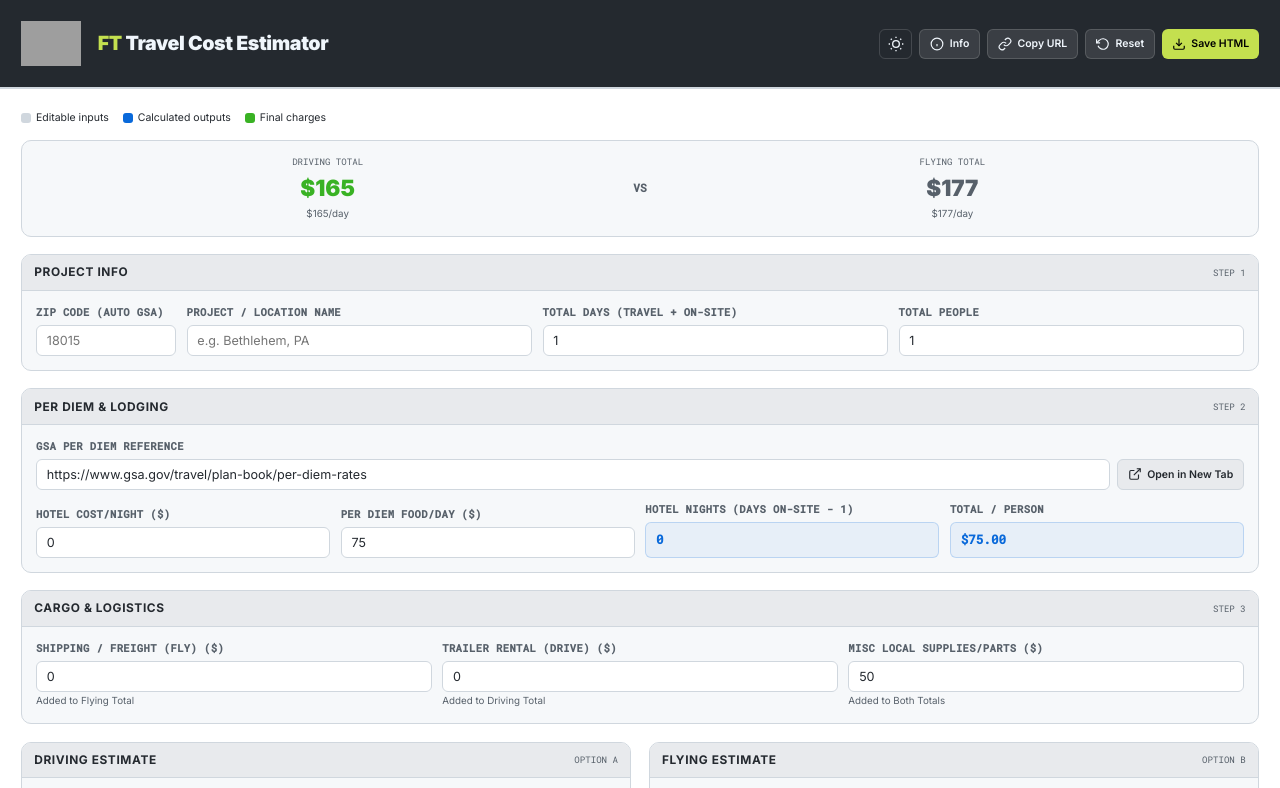
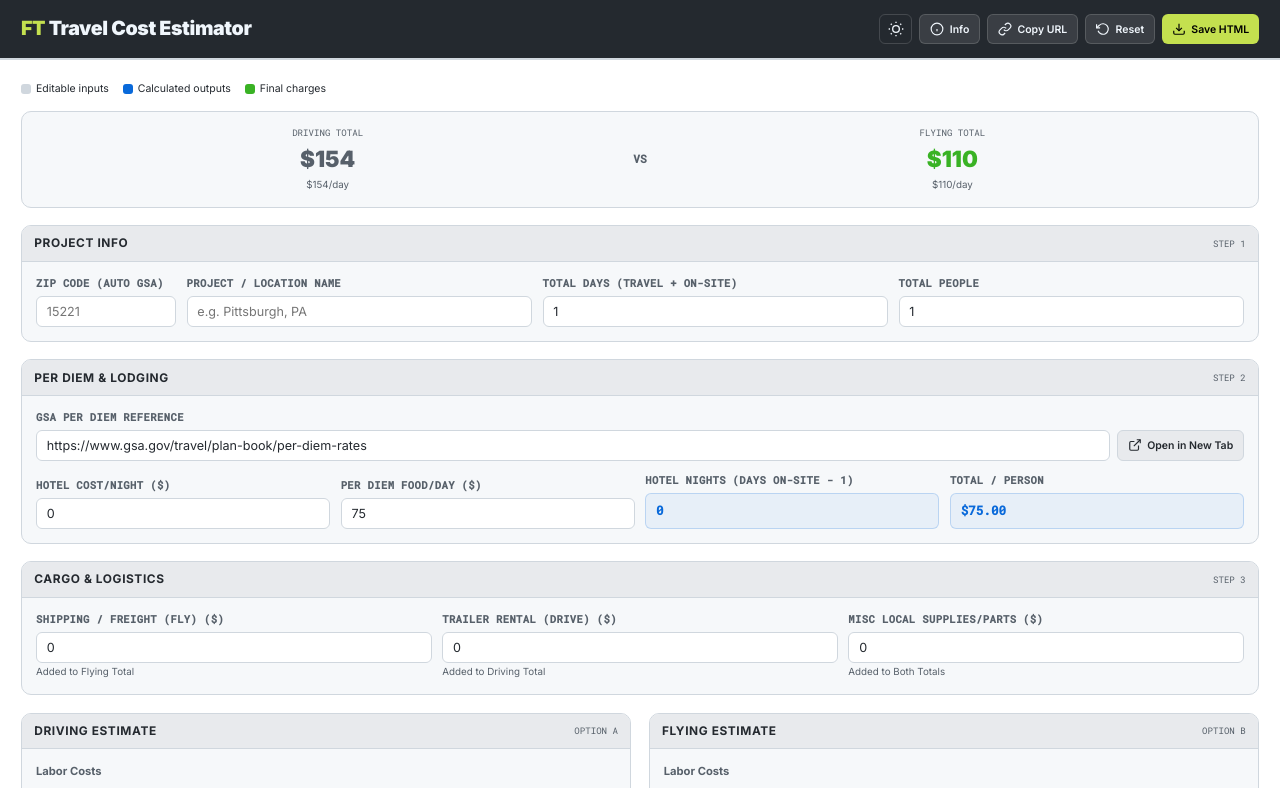
Before and after one commit to bcecilpgh/travelcaculator, a plain HTML site: page index.html in a window 1280 px wide. Shown: the top 788 px of the page. Drawn offline with Linux system fonts and the light colour scheme; grey boxes are pictures that could not be loaded.

Commit message:
Refactor input fields and default values
Updated various input fields and default values for travel cost estimation.

```diff
--- a/index.html
+++ b/index.html
@@ -4,7 +4,6 @@
 <meta charset="UTF-8">
 <meta name="viewport" content="width=device-width, initial-scale=1.0">
 <title>FT Travel Cost Estimator</title>
-<link rel="icon" href="https://drive.google.com/uc?export=view&id=11SmY-1HZLhCNt4c5DUXU62pgfEmykDEr" type="image/x-icon">
 <link href="https://fonts.googleapis.com/css2?family=Inter:wght@400;500;600;700;900&family=Roboto+Mono:wght@400;500&display=swap" rel="stylesheet">
 <style>
 *,*::before,*::after{box-sizing:border-box;margin:0;padding:0}
@@ -39,10 +38,7 @@
 html{font-size:14px;background:var(--bg);color:var(--text);transition:background .2s,color .2s}
 body{font-family:var(--font-head);line-height:1.5;min-height:100vh;padding:0}
 
-/* Expanded Header Styles */
-.header{background:var(--header-bg);border-bottom:1px solid var(--border);padding:1.5rem 1.5rem;display:flex;align-items:center;justify-content:space-between;flex-wrap:wrap;gap:.75rem;color:#f0f6fc}
-.brand-container{display:flex;align-items:center;gap:1.2rem;}
-.brand-logo{max-height:45px;width:auto;display:block;}
+.header{background:var(--header-bg);border-bottom:1px solid var(--border);padding:1rem 1.5rem;display:flex;align-items:center;justify-content:space-between;flex-wrap:wrap;gap:.75rem;color:#f0f6fc}
 .header h1{font-weight:900;font-size:1.4rem;letter-spacing:-.02em}
 .header h1 span{color:var(--green)}
 .header-actions{display:flex;gap:.5rem;flex-wrap:wrap}
@@ -169,11 +165,7 @@ body{font-family:var(--font-head);line-height:1.5;min-height:100vh;padding:0}
 <body>
 
 <div class="header">
-  <div class="brand-container">
-    <img src="https://drive.google.com/uc?export=view&id=1BusrW6m5nE-aUxBgNhlIX-4JSadT5Eo-" alt="Fresh Tech Logo" class="brand-logo">
-    <h1><span>FT</span> Travel Cost Estimator</h1>
-  </div>
-
+  <h1><span>FT</span> Travel Cost Estimator</h1>
   <div class="header-actions">
     <button class="theme-toggle" onclick="toggleTheme()" id="themeBtn" title="Toggle light/dark mode"><svg id="themeIcon" viewBox="0 0 24 24" fill="none" stroke="currentColor" stroke-width="2"><path d="M21 12.79A9 9 0 1111.21 3 7 7 0 0021 12.79z"/></svg></button>
     <button class="btn btn-secondary btn-small" onclick="toggleInfo()" id="infoBtn" title="How this works"><svg width="14" height="14" viewBox="0 0 24 24" fill="none" stroke="currentColor" stroke-width="2"><circle cx="12" cy="12" r="10"/><line x1="12" y1="16" x2="12" y2="12"/><line x1="12" y1="8" x2="12.01" y2="8"/></svg> Info</button>
@@ -235,9 +227,9 @@ body{font-family:var(--font-head);line-height:1.5;min-height:100vh;padding:0}
       <div class="field-inline">
         <div class="field" style="max-width: 140px;">
             <label>Zip Code (Auto GSA)</label>
-            <input type="text" id="zipCode" class="input-yellow" placeholder="18015" maxlength="5" oninput="if(this.value.length===5) fetchGSARates(this.value); recalc();">
+            <input type="text" id="zipCode" class="input-yellow" placeholder="15221" maxlength="5" oninput="if(this.value.length===5) fetchGSARates(this.value); recalc();">
         </div>
-        <div class="field"><label>Project / Location Name</label><input type="text" id="projectName" class="input-yellow" placeholder="e.g. Bethlehem, PA" oninput="recalc()"></div>
+        <div class="field"><label>Project / Location Name</label><input type="text" id="projectName" class="input-yellow" placeholder="e.g. Pittsburgh, PA" oninput="recalc()"></div>
         <div class="field"><label>Total Days (Travel + On-Site)</label><input type="number" id="daysOnSite" class="input-yellow" value="1" min="1" step="1" oninput="recalc()"></div>
         <div class="field"><label>Total People</label><input type="number" id="totalPeople" class="input-yellow" value="1" min="1" step="1" oninput="recalc()"></div>
       </div>
@@ -263,7 +255,7 @@ body{font-family:var(--font-head);line-height:1.5;min-height:100vh;padding:0}
       <div class="field-inline">
         <div class="field"><label>Shipping / Freight (Fly) ($)</label><input type="number" id="freightCost" class="input-yellow" value="0" min="0" step="1" oninput="recalc()"><div class="hint">Added to Flying Total</div></div>
         <div class="field"><label>Trailer Rental (Drive) ($)</label><input type="number" id="trailerCost" class="input-yellow" value="0" min="0" step="1" oninput="recalc()"><div class="hint">Added to Driving Total</div></div>
-        <div class="field"><label>Misc Local Supplies/Parts ($)</label><input type="number" id="miscSupplies" class="input-yellow" value="50" min="0" step="1" oninput="recalc()"><div class="hint">Added to Both Totals</div></div>
+        <div class="field"><label>Misc Local Supplies/Parts ($)</label><input type="number" id="miscSupplies" class="input-yellow" value="0" min="0" step="1" oninput="recalc()"><div class="hint">Added to Both Totals</div></div>
       </div>
     </div>
   </div>
@@ -318,11 +310,11 @@ body{font-family:var(--font-head);line-height:1.5;min-height:100vh;padding:0}
           <div class="field"><label>Dist. to Dinner</label><input type="number" id="milesDinner" class="input-yellow" value="0" min="0" oninput="recalc()"></div>
         </div>
         <div class="field-inline" style="margin-top:.75rem">
-          <div class="field"><label>Mileage Rate ($/mi)</label><input type="number" id="mileageRate" class="input-yellow" value="0.725" step="0.005" oninput="recalc()"></div>
+          <div class="field"><label>Mileage Rate ($/mi)</label><input type="number" id="mileageRate" class="input-yellow" value="0.73" step="0.01" oninput="recalc()"></div>
           <div class="field"><label>Total Vehicles</label><input type="number" id="totalVehicles" class="input-yellow" value="1" min="1" step="1" oninput="recalc()"></div>
         </div>
         <div class="field-inline" style="margin-top:.75rem">
-          <div class="field"><label>Truck Roll Fee / Veh ($)</label><input type="number" id="truckRollFee" class="input-yellow" value="25" min="0" oninput="recalc()"><div class="hint">Flat Wear & Tear Fee</div></div>
+          <div class="field"><label>Truck Roll Fee / Veh ($)</label><input type="number" id="truckRollFee" class="input-yellow" value="65" min="0" oninput="recalc()"><div class="hint">Flat Wear & Tear Fee</div></div>
           <div class="field"><label>Total Vehicle Costs</label><div class="output" id="totalVehicleCost">$0.00</div></div>
         </div>
 
@@ -380,7 +372,7 @@ body{font-family:var(--font-head);line-height:1.5;min-height:100vh;padding:0}
           <div class="field"><label>Rental SUV/Van/Uber ($/Day)</label><input type="number" id="rentalVehicleCost" class="input-yellow" value="0" min="0" step="1" oninput="recalc()"></div>
         </div>
         <div class="field-inline" style="margin-top:.75rem">
-          <div class="field"><label>Airport Parking / Person ($)</label><input type="number" id="airportParking" class="input-yellow" value="36" min="0" step="1" oninput="recalc()"></div>
+          <div class="field"><label>Airport Parking / Person ($)</label><input type="number" id="airportParking" class="input-yellow" value="25" min="0" step="1" oninput="recalc()"></div>
           <div class="field"><label>Baggage / Misc ($)</label><input type="number" id="baggageFees" class="input-yellow" value="0" min="0" step="1" oninput="recalc()"></div>
           <div class="field"><label>Total Air Costs</label><div class="output" id="totalAirCosts">$0.00</div></div>
         </div>
@@ -486,13 +478,13 @@ const FACTORY_DEFAULTS={
   zipCode:'',projectName:'',daysOnSite:'1',totalPeople:'1',
   gsaUrl:'https://www.gsa.gov/travel/plan-book/per-diem-rates',
   hotelCost:'0',perDiemFood:'75',
-  freightCost:'0',miscSupplies:'50',trailerCost:'0',
+  freightCost:'0',miscSupplies:'0',trailerCost:'0',
   driveRateSelect:'',driveCustomRate:'',
   driveHoursRT:'0',driveOTSameAsRT:false,driveHoursOT:'0',driveHoursLoad:'0',
-  milesSites:'0',milesHD:'0',milesDinner:'0',mileageRate:'0.725',totalVehicles:'1',truckRollFee:'25',driveBuffer:'10',
+  milesSites:'0',milesHD:'0',milesDinner:'0',mileageRate:'0.73',totalVehicles:'1',truckRollFee:'65',driveBuffer:'10',
   flyRateSelect:'',flyCustomRate:'',
   flyHoursRT:'0',flyOTSameAsRT:false,flyHoursOT:'0',flyHoursLoad:'0',
-  airfare:'0',rentalVehicleCost:'0',airportParking:'36',baggageFees:'0',flyBuffer:'10',
+  airfare:'0',rentalVehicleCost:'0',airportParking:'25',baggageFees:'0',flyBuffer:'10',
   notes:''
 };
 
```
